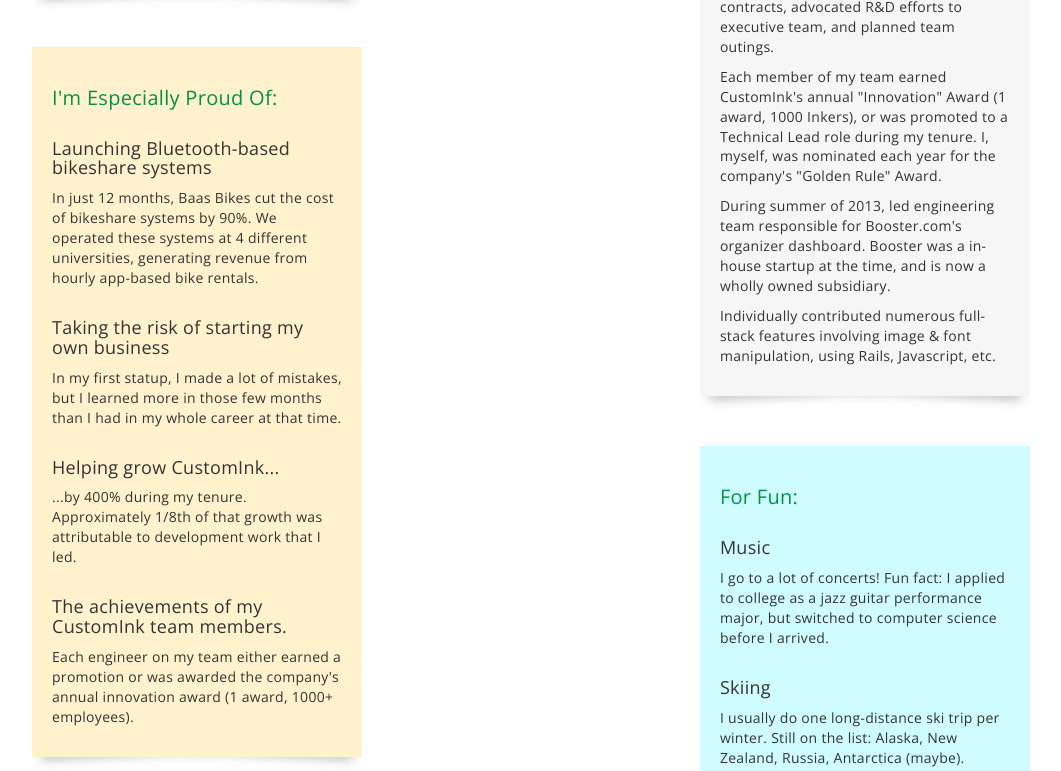
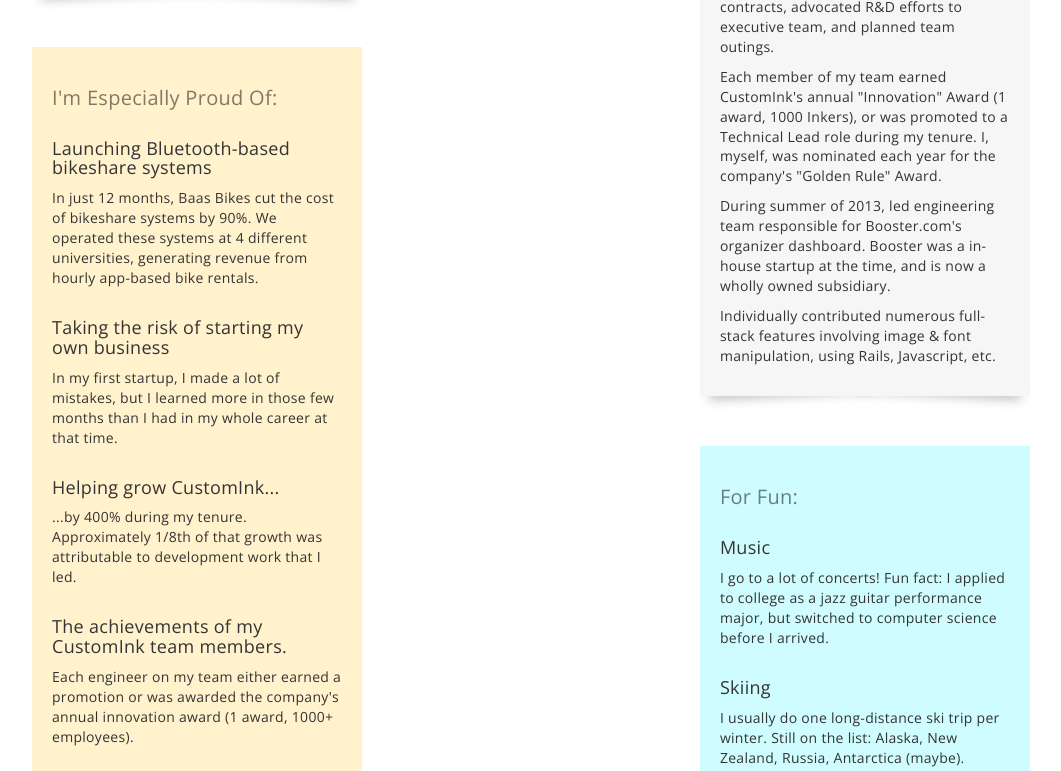
Before and after one commit to hellojustin/hellojustin.github.io, a website: page src/index.html in a window 1280 px wide. Shown: the part 1982-2753 px from the top of the page, without its empty margins (108-1169 px from the left). Drawn offline with nearby package versions, Linux system fonts and the light colour scheme; some packages are replaced by stand-ins of ours; a script that the page names is missing.

Commit message:
Fixes a few Typos.

```diff
--- a/src/index.html
+++ b/src/index.html
@@ -143,7 +143,7 @@
               </p>
               <h4>Taking the risk of starting my own business</h4>
               <p>
-                In my first statup, I made a lot of mistakes, but I learned
+                In my first startup, I made a lot of mistakes, but I learned
                 more in those few months than I had in my whole career at that
                 time.
               </p>
--- a/src/sass/main.sass
+++ b/src/sass/main.sass
@@ -107,7 +107,7 @@
 
   .extra-detail-header
     h3
-      color: $deep-green
+      color: rgba( 0, 0, 0, 0.5 )
 
   .extra-detail-body
     h4
```
Also changed, not shown: src/css/main.css, 1 other file.
